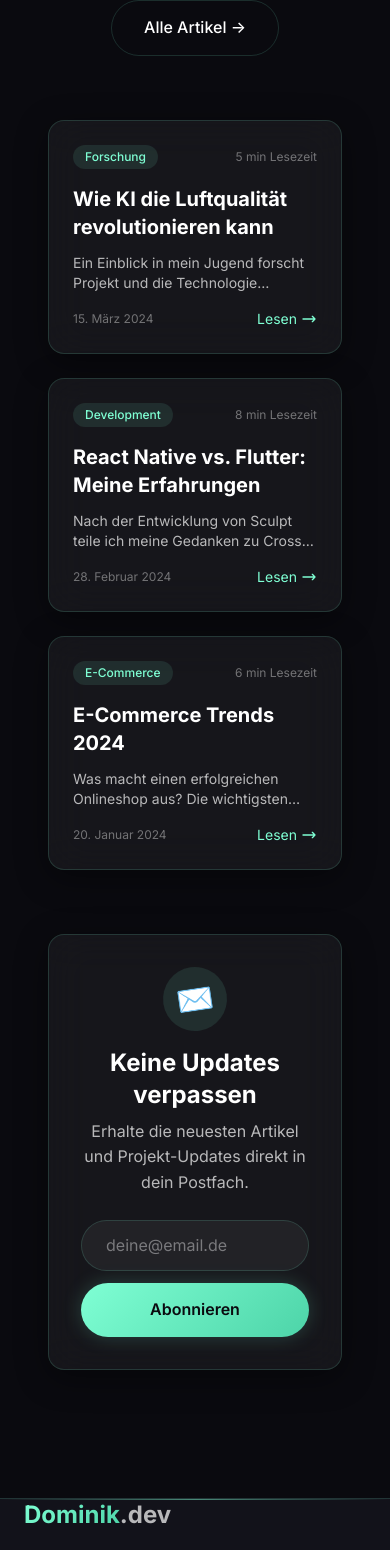
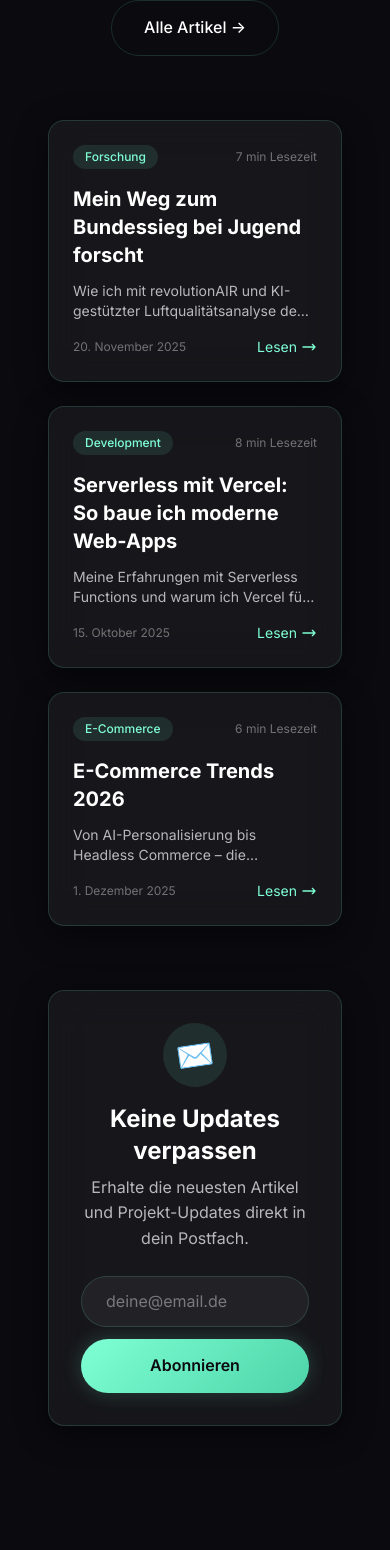
Before and after one commit to gratisCobalt/dominikhein.de, a React (Vite) app: page / in a window 390 px wide. Shown: the part 4728-6278 px from the top of the page. Built offline with nearby package versions, Linux system fonts and the light colour scheme.

Commit message:
fix: update blog posts content, add functional newsletter signup

```diff
--- a/src/components/BlogSection.tsx
+++ b/src/components/BlogSection.tsx
@@ -1,4 +1,5 @@
 import { motion } from 'framer-motion'
+import { useState } from 'react'
 
 interface BlogPost {
   id: string
@@ -12,28 +13,28 @@ interface BlogPost {
 const blogPosts: BlogPost[] = [
   {
     id: '1',
-    title: 'Wie KI die Luftqualität revolutionieren kann',
+    title: 'Mein Weg zum Bundessieg bei Jugend forscht',
     excerpt:
-      'Ein Einblick in mein Jugend forscht Projekt und die Technologie dahinter.',
-    date: '2024-03-15',
-    readTime: '5 min',
+      'Wie ich mit revolutionAIR und KI-gestützter Luftqualitätsanalyse den Bundeswettbewerb gewonnen habe.',
+    date: '2025-11-20',
+    readTime: '7 min',
     category: 'Forschung',
   },
   {
     id: '2',
-    title: 'React Native vs. Flutter: Meine Erfahrungen',
+    title: 'Serverless mit Vercel: So baue ich moderne Web-Apps',
     excerpt:
-      'Nach der Entwicklung von Sculpt teile ich meine Gedanken zu Cross-Platform-Entwicklung.',
-    date: '2024-02-28',
+      'Meine Erfahrungen mit Serverless Functions und warum ich Vercel für Sculpt gewählt habe.',
+    date: '2025-10-15',
     readTime: '8 min',
     category: 'Development',
   },
   {
     id: '3',
-    title: 'E-Commerce Trends 2024',
+    title: 'E-Commerce Trends 2026',
     excerpt:
-      'Was macht einen erfolgreichen Onlineshop aus? Die wichtigsten Trends und Technologien.',
-    date: '2024-01-20',
+      'Von AI-Personalisierung bis Headless Commerce – die Technologien, die erfolgreiche Shops ausmachen.',
+    date: '2025-12-01',
     readTime: '6 min',
     category: 'E-Commerce',
   },
@@ -162,6 +163,27 @@ export function BlogSection() {
         </div>
 
         {/* Newsletter signup teaser */}
+        <NewsletterSignup />
+      </div>
+    </section>
+  )
+}
+
+function NewsletterSignup() {
+  const [email, setEmail] = useState('')
+  const [isSubmitted, setIsSubmitted] = useState(false)
+
+  const handleSubmit = (e: React.FormEvent) => {
+    e.preventDefault()
+    if (email) {
+      // Open mailto with pre-filled subject
+      window.location.href = `mailto:info@dominikhein.de?subject=Newsletter%20Anmeldung&body=Bitte%20füge%20mich%20zum%20Newsletter%20hinzu:%20${encodeURIComponent(email)}`
+      setIsSubmitted(true)
+      setTimeout(() => setIsSubmitted(false), 3000)
+    }
+  }
+
+  return (
     <motion.div
       className="glass mt-16 rounded-2xl p-8 text-center md:p-12"
       initial={{ opacity: 0, y: 30 }}
@@ -182,22 +204,24 @@ export function BlogSection() {
       <p className="mb-6 text-text-secondary">
         Erhalte die neuesten Artikel und Projekt-Updates direkt in dein Postfach.
       </p>
-          <div className="mx-auto flex max-w-md flex-col gap-3 sm:flex-row">
+      <form onSubmit={handleSubmit} className="mx-auto flex max-w-md flex-col gap-3 sm:flex-row">
         <input
           type="email"
+          value={email}
+          onChange={(e) => setEmail(e.target.value)}
           placeholder="deine@email.de"
+          required
           className="flex-1 rounded-full border border-glass-border bg-glass-bg px-6 py-3 text-text-primary placeholder:text-text-muted focus:border-accent focus:outline-none"
         />
         <motion.button
+          type="submit"
           className="btn-primary whitespace-nowrap"
           whileHover={{ scale: 1.05 }}
           whileTap={{ scale: 0.95 }}
         >
-              Abonnieren
+          {isSubmitted ? '✓ Gesendet!' : 'Abonnieren'}
         </motion.button>
-          </div>
+      </form>
     </motion.div>
-      </div>
-    </section>
   )
 }
```
Lines whose indentation alone changed are shown as unchanged.
